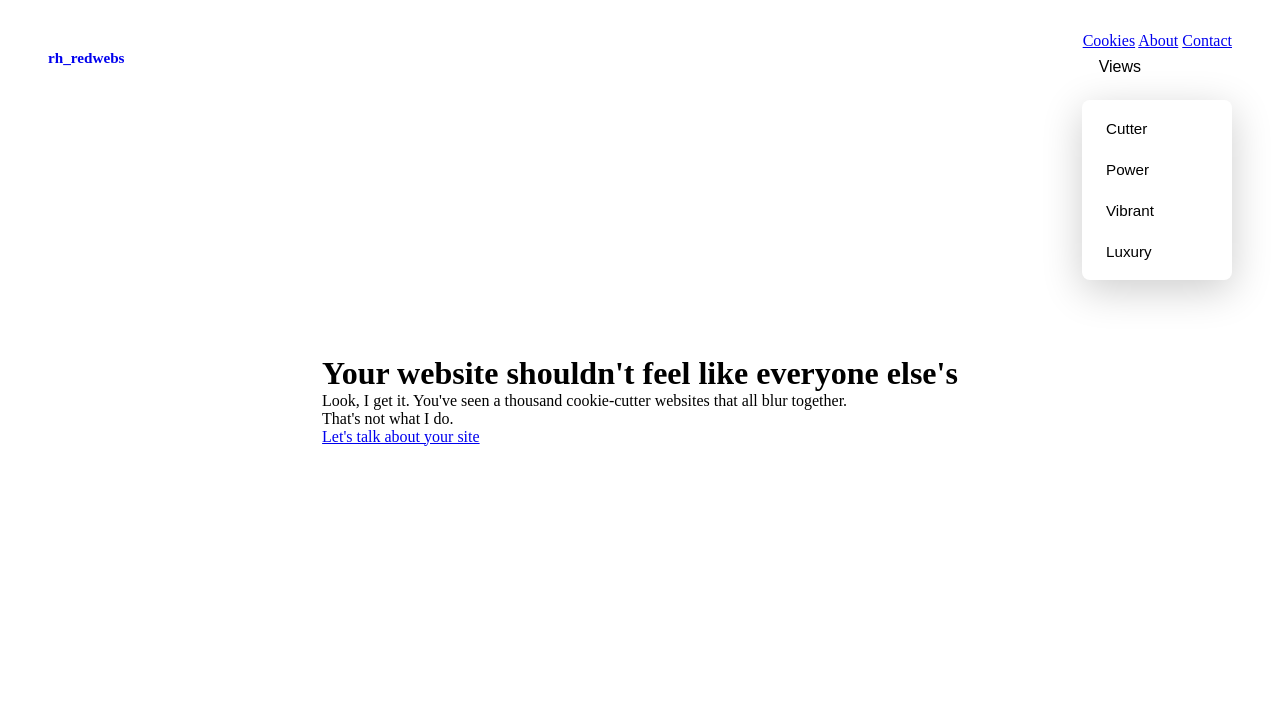
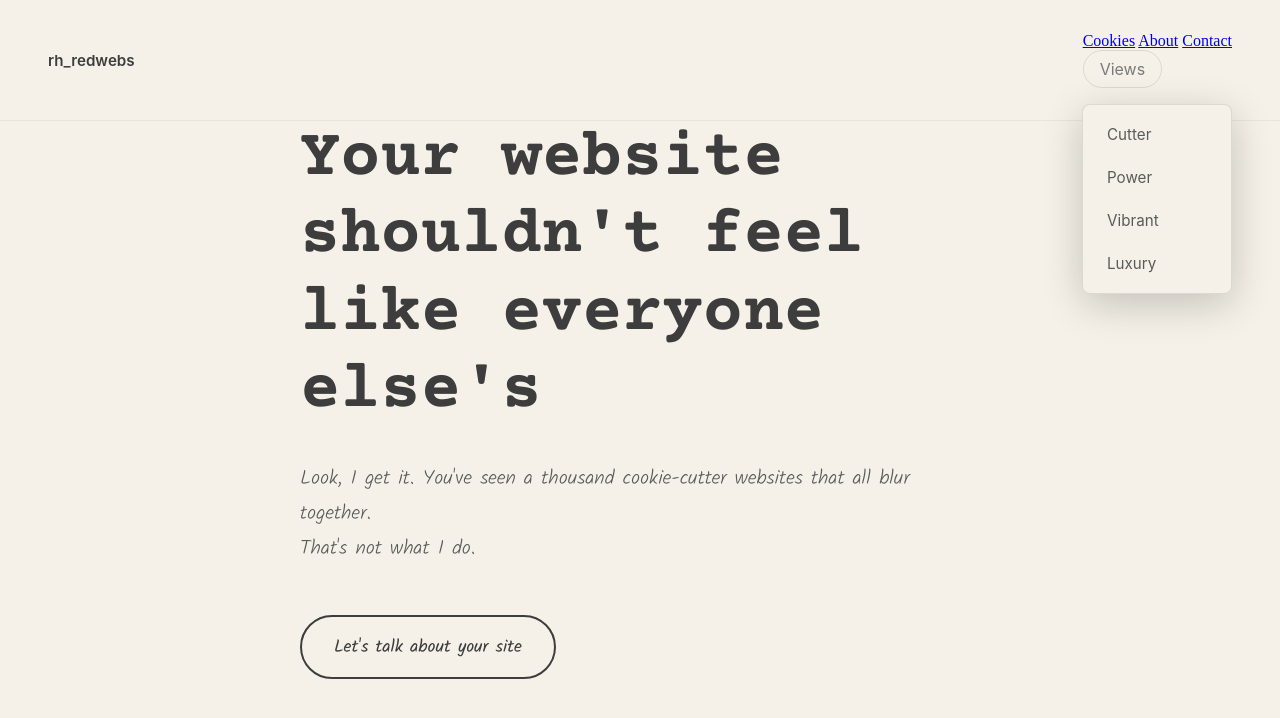
Before and after one commit to Redheadvault/red-webs, a plain HTML site: page index.html in a window 1280 px wide. Both pictures are taken after a click on the button "Views". Drawn offline with nearby package versions, Linux system fonts and the light colour scheme.

Commit message:
Fixed cutter theme and added page styles

```diff
--- a/styles.css
+++ b/styles.css
@@ -5,26 +5,26 @@
         body { min-height: 100vh; overflow-x: hidden; transition: all 0.6s cubic-bezier(0.4, 0, 0.2, 1); }
 
         nav { position: fixed; top: 0; left: 0; right: 0; display: flex; justify-content: space-between; align-items: center; padding: 2rem 3rem; z-index: 1000; transition: all 0.4s ease; }
-        body[data-view="creative"] nav { background: rgba(245, 241, 232, 0.95); border-bottom: 1px solid rgba(0, 0, 0, 0.05); }
+        body[data-view="cutter"] nav { background: rgba(245, 241, 232, 0.95); border-bottom: 1px solid rgba(0, 0, 0, 0.05); }
         body[data-view="power"] nav { background: rgba(26, 0, 0, 0.95); border-bottom: 2px solid rgba(255, 51, 51, 0.3); }
         body[data-view="vibrant"] nav { background: rgba(13, 10, 26, 0.95); border-bottom: 1px solid rgba(168, 85, 247, 0.3); }
         body[data-view="luxury"] nav { background: rgba(10, 10, 10, 0.98); border-bottom: 1px solid rgba(212, 175, 55, 0.2); }
 
         .wordmark { font-size: 0.95rem; font-weight: 600; text-decoration: none; transition: all 0.3s ease; }
-        body[data-view="creative"] .wordmark { color: #3d3d3d; font-family: -apple-system, sans-serif; }
+        body[data-view="cutter"] .wordmark { color: #3d3d3d; font-family: -apple-system, sans-serif; }
         body[data-view="power"] .wordmark { color: #fff; font-family: -apple-system, BlinkMacSystemFont, 'Segoe UI', sans-serif; letter-spacing: 0.1em; font-weight: 800; text-transform: uppercase; }
         body[data-view="vibrant"] .wordmark { color: #fff; font-family: -apple-system, BlinkMacSystemFont, 'Segoe UI', sans-serif; font-weight: 600; letter-spacing: 0.05em; }
         body[data-view="luxury"] .wordmark { color: #d4af37; font-family: 'Cormorant Garamond', serif; font-size: 1.1rem; font-weight: 300; letter-spacing: 0.3em; text-transform: uppercase; }
 
         .views-btn { background: none; border: none; cursor: pointer; font-size: 1rem; padding: 0.5rem 1rem; transition: all 0.3s ease; }
-        body[data-view="creative"] .views-btn { color: #7a7a7a; font-family: -apple-system, sans-serif; border: 1px solid rgba(0, 0, 0, 0.1); border-radius: 20px; }
+        body[data-view="cutter"] .views-btn { color: #7a7a7a; font-family: -apple-system, sans-serif; border: 1px solid rgba(0, 0, 0, 0.1); border-radius: 20px; }
         body[data-view="power"] .views-btn { color: #000; font-family: -apple-system, BlinkMacSystemFont, 'Segoe UI', sans-serif; background: linear-gradient(135deg, #ff3333, #cc0000); border-radius: 4px; font-weight: 800; text-transform: uppercase; }
         body[data-view="vibrant"] .views-btn { color: #fff; font-family: -apple-system, BlinkMacSystemFont, 'Segoe UI', sans-serif; font-weight: 600; background: linear-gradient(135deg, #ec4899, #a855f7, #fbbf24); border-radius: 20px; box-shadow: 0 4px 15px rgba(168, 85, 247, 0.4); background-size: 200% 100%; }
         body[data-view="luxury"] .views-btn { color: #d4af37; font-family: 'Cormorant Garamond', serif; border: 1px solid #d4af37; letter-spacing: 0.1em; text-transform: uppercase; font-size: 0.85rem; }
 
         .views-dropdown { position: relative; }
         .views-menu { position: absolute; top: calc(100% + 1rem); right: 0; min-width: 150px; border-radius: 8px; padding: 0.5rem; opacity: 0; visibility: hidden; transform: translateY(-10px); transition: all 0.3s ease; box-shadow: 0 10px 40px rgba(0, 0, 0, 0.2); }
-        body[data-view="creative"] .views-menu { background: #f5f1e8; border: 1px solid rgba(0, 0, 0, 0.1); }
+        body[data-view="cutter"] .views-menu { background: #f5f1e8; border: 1px solid rgba(0, 0, 0, 0.1); }
         body[data-view="power"] .views-menu { background: #1a0000; border: 2px solid rgba(255, 51, 51, 0.3); }
         body[data-view="vibrant"] .views-menu { background: #1a0f2e; border: 1px solid rgba(219, 39, 119, 0.3); }
         body[data-view="luxury"] .views-menu { background: #1a1a1a; border: 1px solid #d4af37; }
@@ -32,8 +32,8 @@
         .views-dropdown:hover .views-menu, .views-dropdown.active .views-menu { opacity: 1; visibility: visible; transform: translateY(0); }
 
         .views-menu button { display: block; width: 100%; padding: 0.75rem 1rem; text-align: left; background: none; border: none; cursor: pointer; border-radius: 4px; transition: all 0.2s ease; font-size: 0.95rem; }
-        body[data-view="creative"] .views-menu button { color: #5a5a5a; font-family: -apple-system, sans-serif; }
-        body[data-view="creative"] .views-menu button:hover { background: rgba(0, 0, 0, 0.05); }
+        body[data-view="cutter"] .views-menu button { color: #5a5a5a; font-family: -apple-system, sans-serif; }
+        body[data-view="cutter"] .views-menu button:hover { background: rgba(0, 0, 0, 0.05); }
         body[data-view="power"] .views-menu button { color: #aaa; font-family: -apple-system, BlinkMacSystemFont, 'Segoe UI', sans-serif; font-weight: 500; }
         body[data-view="power"] .views-menu button:hover { background: rgba(255, 51, 51, 0.2); color: #ff6666; }
         body[data-view="vibrant"] .views-menu button { color: #d1c4e9; font-family: -apple-system, BlinkMacSystemFont, 'Segoe UI', sans-serif; font-weight: 500; }
@@ -43,13 +43,13 @@
 
         main { min-height: 100vh; display: flex; align-items: center; justify-content: center; padding: 3rem; transition: all 0.6s ease; }
 
-        /* CREATIVE */
-        body[data-view="creative"] { background: #f5f1e8 !important; color: #3d3d3d !important; }
-        .creative-hero { max-width: 680px; animation: fadeInUp 0.8s ease; }
-        .creative-hero h1 { font-family: 'Courier Prime', monospace; font-size: clamp(2.8rem, 7vw, 4.2rem); font-weight: 700; line-height: 1.15; margin-bottom: 2rem; color: #3d3d3d !important; }
-        .creative-hero p { font-family: 'Kalam', cursive; font-size: 1.25rem; color: #5a5a5a !important; line-height: 1.75; margin-bottom: 3rem; font-weight: 300; }
-        body[data-view="creative"] .cta-btn { font-family: 'Kalam', cursive; display: inline-block; padding: 1rem 2rem; color: #3d3d3d !important; text-decoration: none; border: 2px solid #3d3d3d; border-radius: 50px; font-size: 1.1rem; transition: all 0.3s ease; }
-        body[data-view="creative"] .cta-btn:hover { background: #3d3d3d; color: #f5f1e8 !important; transform: translateY(-2px); }
+        /* CUTTER */
+        body[data-view="cutter"] { background: #f5f1e8 !important; color: #3d3d3d !important; }
+        .cutter-hero { max-width: 680px; animation: fadeInUp 0.8s ease; }
+        .cutter-hero h1 { font-family: 'Courier Prime', monospace; font-size: clamp(2.8rem, 7vw, 4.2rem); font-weight: 700; line-height: 1.15; margin-bottom: 2rem; color: #3d3d3d !important; }
+        .cutter-hero p { font-family: 'Kalam', cursive; font-size: 1.25rem; color: #5a5a5a !important; line-height: 1.75; margin-bottom: 3rem; font-weight: 300; }
+        body[data-view="cutter"] .cta-btn { font-family: 'Kalam', cursive; display: inline-block; padding: 1rem 2rem; color: #3d3d3d !important; text-decoration: none; border: 2px solid #3d3d3d; border-radius: 50px; font-size: 1.1rem; transition: all 0.3s ease; }
+        body[data-view="cutter"] .cta-btn:hover { background: #3d3d3d; color: #f5f1e8 !important; transform: translateY(-2px); }
 
         /* POWER */
         body[data-view="power"] { background: linear-gradient(135deg, #1a0000 0%, #330000 50%, #1a0000 100%); color: #fff; position: relative; overflow: hidden; }
```
